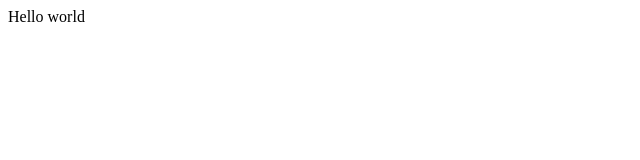
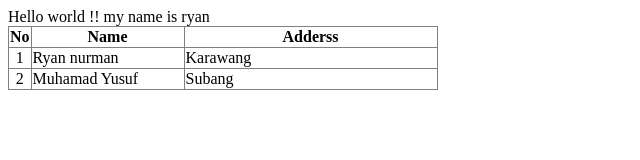
Before and after one commit to ryannurman21/trainingprojecthtml, a plain HTML site: page index.html in a window 1280 px wide. Shown: the whole page, without its empty margins (0-640 px from the left). Drawn offline with Linux system fonts and the light colour scheme.

Commit message:
add table

```diff
--- a/index.html
+++ b/index.html
@@ -9,7 +9,28 @@
 </head>
 
 <body>
-  Hello world
+  Hello world !! my name is ryan
+
+  <div>
+   <table border="1" style="border-collapse:collapse">
+        <tr>
+        	<th>No</th>
+        	<th width="150"> Name </th>
+        	<th width="250"> Adderss </th>
+        </tr>
+        <tr>
+        	<td align="center">1</td>
+        	<td>Ryan nurman</td>
+        	<td> Karawang </td>
+        </tr>
+        <tr>
+        	<td align="center">2</td>
+        	<td>Muhamad Yusuf</td>
+        	<td> Subang </td>
+        </tr>
+  </table>
+</div>
+
   <script src="script.js"></script>
 
  <!--
```
